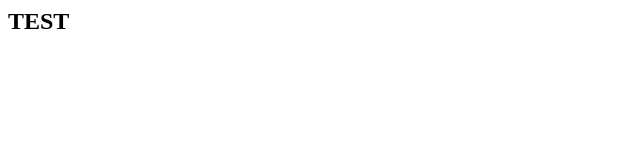
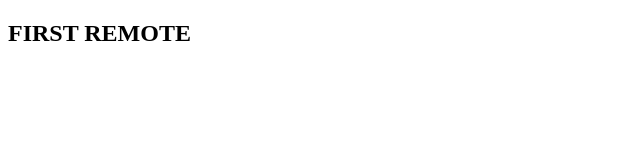
Before and after one commit to aidhitya/github-remote, a plain HTML site: page index.html in a window 1280 px wide. Shown: the whole page, without its empty margins (0-640 px from the left). Drawn offline with Linux system fonts and the light colour scheme.

Commit message:
Modified Index.html

```diff
--- a/index.html
+++ b/index.html
@@ -1 +1,14 @@
-<h2>TEST</h2>
+<!DOCTYPE html>
+<html lang="en">
+
+<head>
+    <meta charset="UTF-8">
+    <meta name="viewport" content="width=device-width, initial-scale=1.0">
+    <title>REMOTE</title>
+</head>
+
+<body>
+    <h2>FIRST REMOTE</h2>
+</body>
+
+</html>
```
